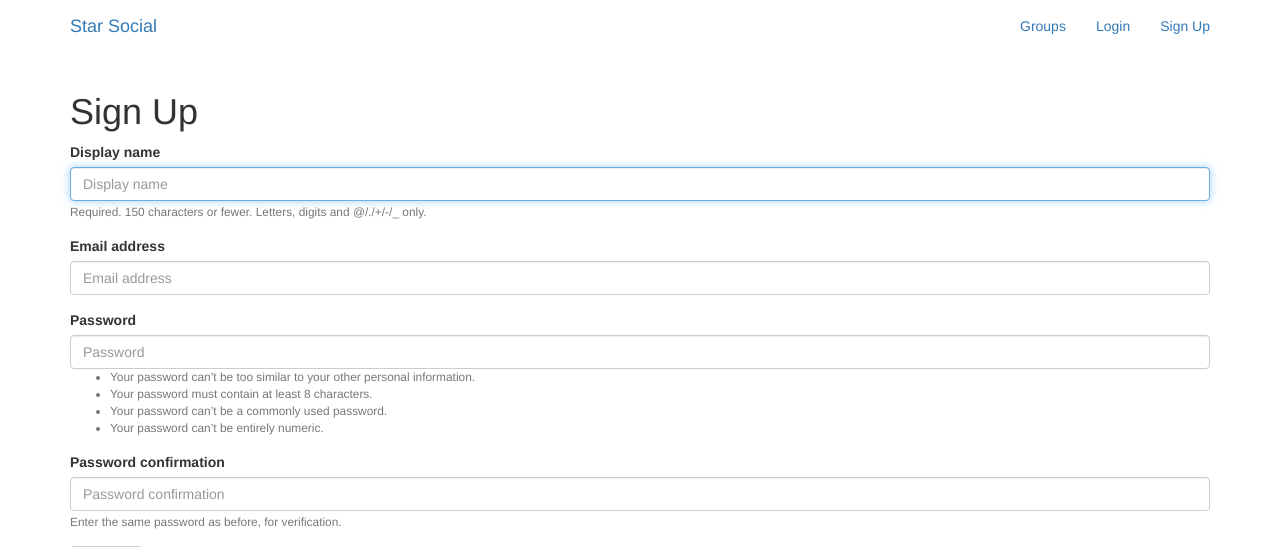
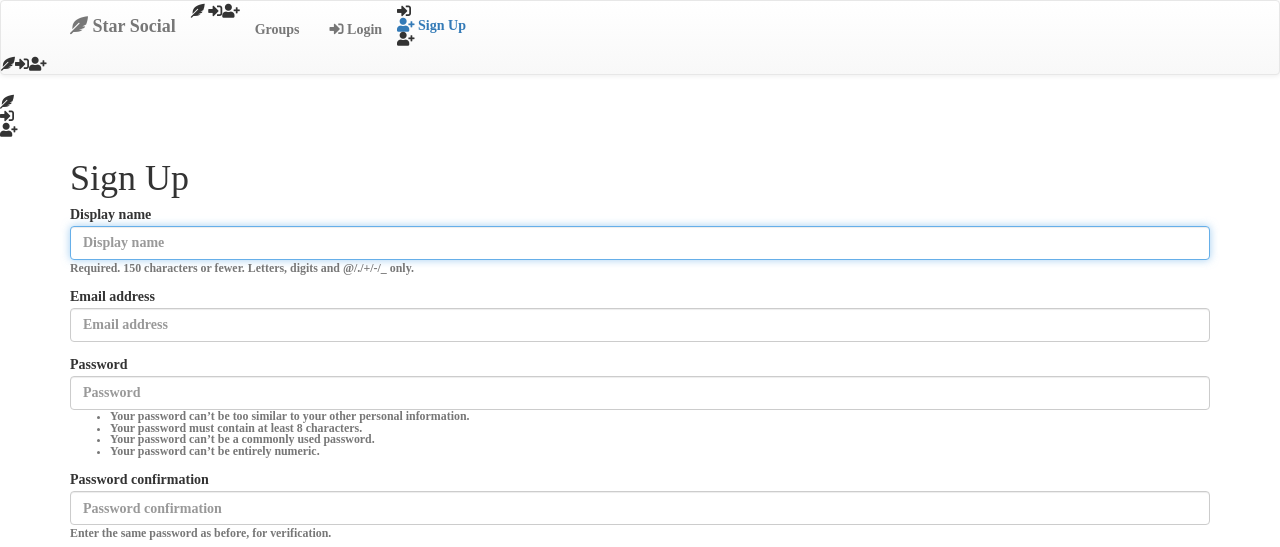
Before and after one commit to minukumari/social-media, a Django app: page /accounts/signup/ in a window 1280 px wide. Shown: the top 547 px of the page. Run offline with Django 3.2, Linux system fonts and the light colour scheme; some libraries are stand-ins or nearby versions.

Commit message:
Update base.html

```diff
--- a/social_Media/simplesocial/templates/base.html
+++ b/social_Media/simplesocial/templates/base.html
@@ -18,11 +18,13 @@
     <!-- Google Fonts -->
     <link href="https://fonts.googleapis.com/css?family=Montserrat" rel="stylesheet">
 
+    <link rel="stylesheet" href="https://use.fontawesome.com/releases/v5.2.0/css/all.css" integrity="sha384-hWVjflwFxL6sNzntih27bfxkr27PmbbK/iSvJ+a4+0owXq79v+lsFkW54bOGbiDQ" crossorigin="anonymous">
+
 </head>
 <body>
-	<nav class="navbar mynav" role='navigation' id='navbar'>
+	<nav class="navbar navbar-default" role='navigation' id='navbar'>
         <div class="container">
-            <a class="navbar-brand mynav" href="{% url 'home' %}">Star Social</a>
+            <a class="navbar-brand" href="{% url 'home' %}"><i class="fas fa-feather-alt"> Star Social</a>
             <ul class="nav navbar-nav navbar-right">
                 {% if user.is_authenticated %}
                 <li><a href="{% url 'posts:create' %}">Post</a></li>
@@ -32,8 +34,8 @@
 
                 {% else %}
                 <li><a href="{% url 'groups:all' %}">Groups</a></li>
-                <li><a href="{% url 'accounts:login' %}">Login</a></li>
-                <li><a href="{% url 'accounts:signup' %}">Sign Up</a></li>
+                <li><a href="{% url 'accounts:login' %}"><i class="fas fa-sign-in-alt"> Login</a></li>
+                <li><a href="{% url 'accounts:signup' %}"><i class="fas fa-user-plus"> Sign Up</a></li>
                 </ul>
                 {% endif %}
         </div>
```
